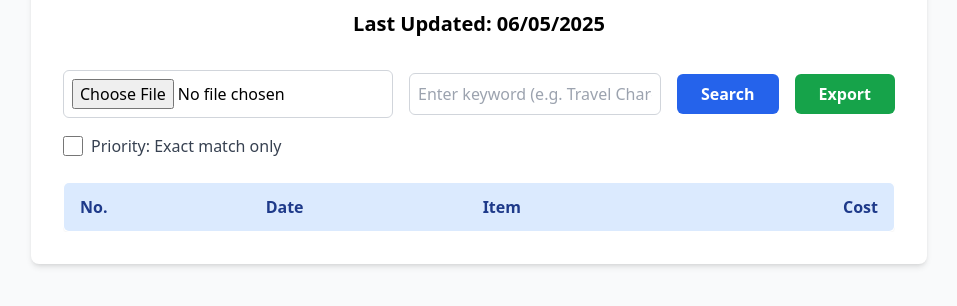
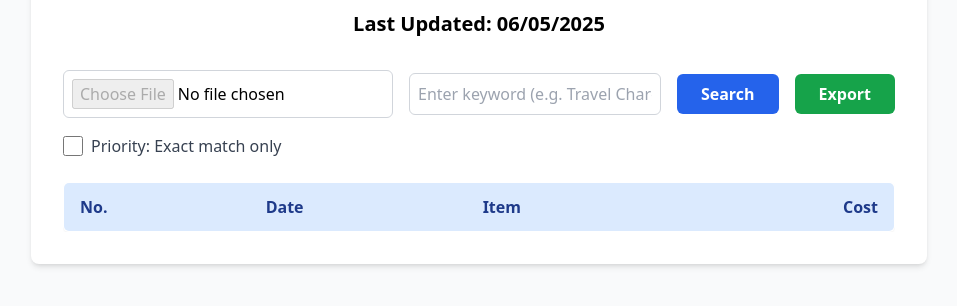
Before and after one commit to MuhidurRahman/RajQueenRestaurant, a plain HTML site: page index.html in a window 1280 px wide. Shown: the part 150-456 px from the top of the page, without its empty margins (161-1118 px from the left). Drawn offline with nearby package versions, Linux system fonts and the light colour scheme.

Commit message:
Update index.html

```diff
--- a/index.html
+++ b/index.html
@@ -22,7 +22,7 @@
     <p class="text-xl font-semibold mb-8 text-center">Last Updated: 06/05/2025</p>
 
     <div class="flex flex-col sm:flex-row sm:items-center gap-4 mb-4">
-      <input type="file" id="excelFile" accept=".xlsx,.xls,.csv" class="border border-gray-300 rounded-md p-2 flex-1" />
+      <input type="file" value="data/example.xlsx" disabled id="excelFile" accept=".xlsx,.xls,.csv" class="border border-gray-300 rounded-md p-2 flex-1" />
       <input type="text" id="keyword" placeholder="Enter keyword (e.g. Travel Charge)"
         class="border border-gray-300 rounded-md p-2 flex-1" />
       <button onclick="handleExcel()"
```
